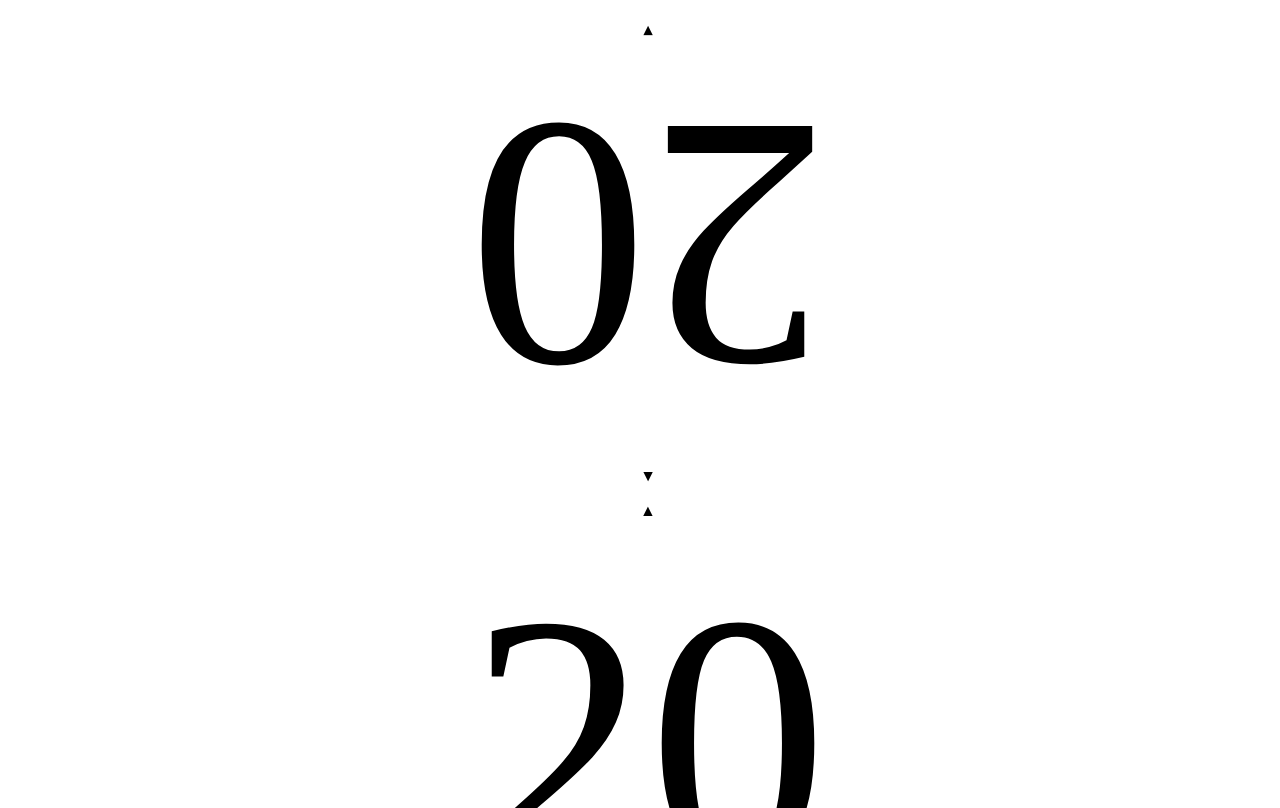
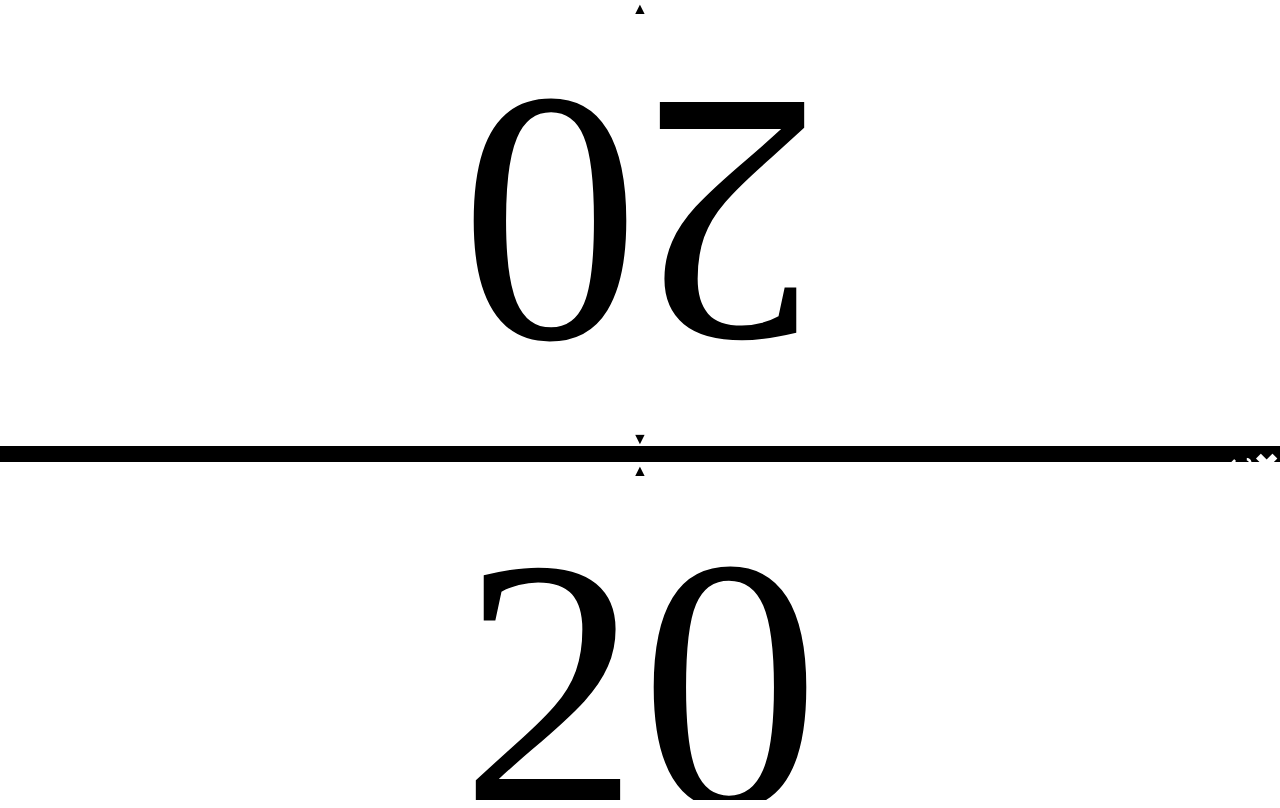
Before and after one commit to m4k070/LifeCounter, a plain HTML site: page index.html in a window 1280 px wide. Drawn offline with Linux system fonts and the light colour scheme.

Commit message:
css修正

```diff
--- a/main.css
+++ b/main.css
@@ -6,6 +6,8 @@ body {
     -moz-user-select: none;
     -webkit-user-select: none;
     -ms-user-select: none;
+    margin: 0;
+    padding: 0;
 }
 
 .root {
@@ -29,7 +31,7 @@ body {
 
 .btn-north,
 .btn-south {
-    height: 32px;
+    height: 2vmin;
     width: 100%;
     text-align: center;
     font-size: 2vmin;
@@ -40,7 +42,7 @@ body {
     font-size: calc(90vmin / 2);
 }
 
-#player2-area {
+#player2-life {
     transform: rotate( 180deg );
 }
 
@@ -50,7 +52,7 @@ body {
     display: flex;
     flex-direction: row;
     justify-content: flex-end;
-    backroung-color: black;
+    background-color: black;
     color: white;
 }
 
```
